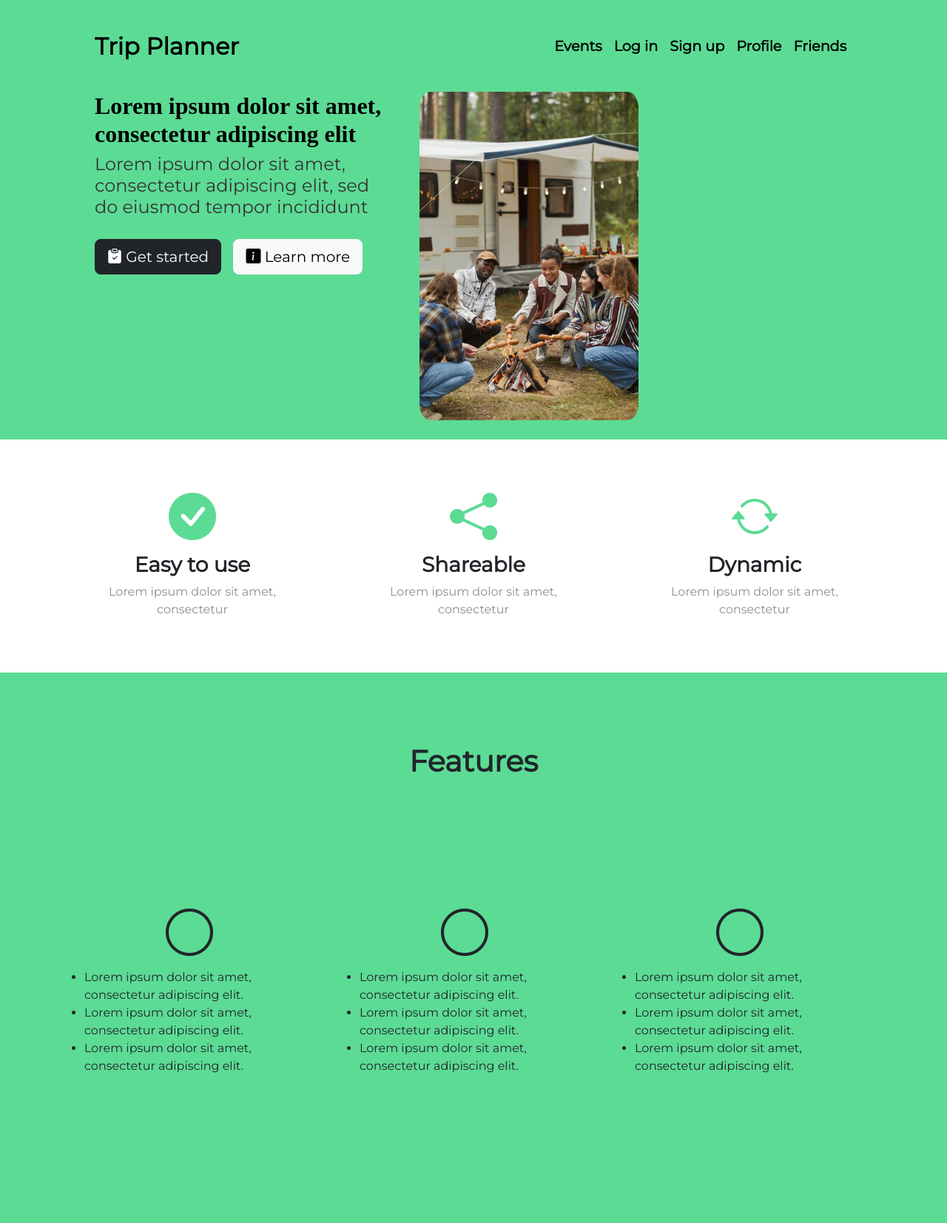
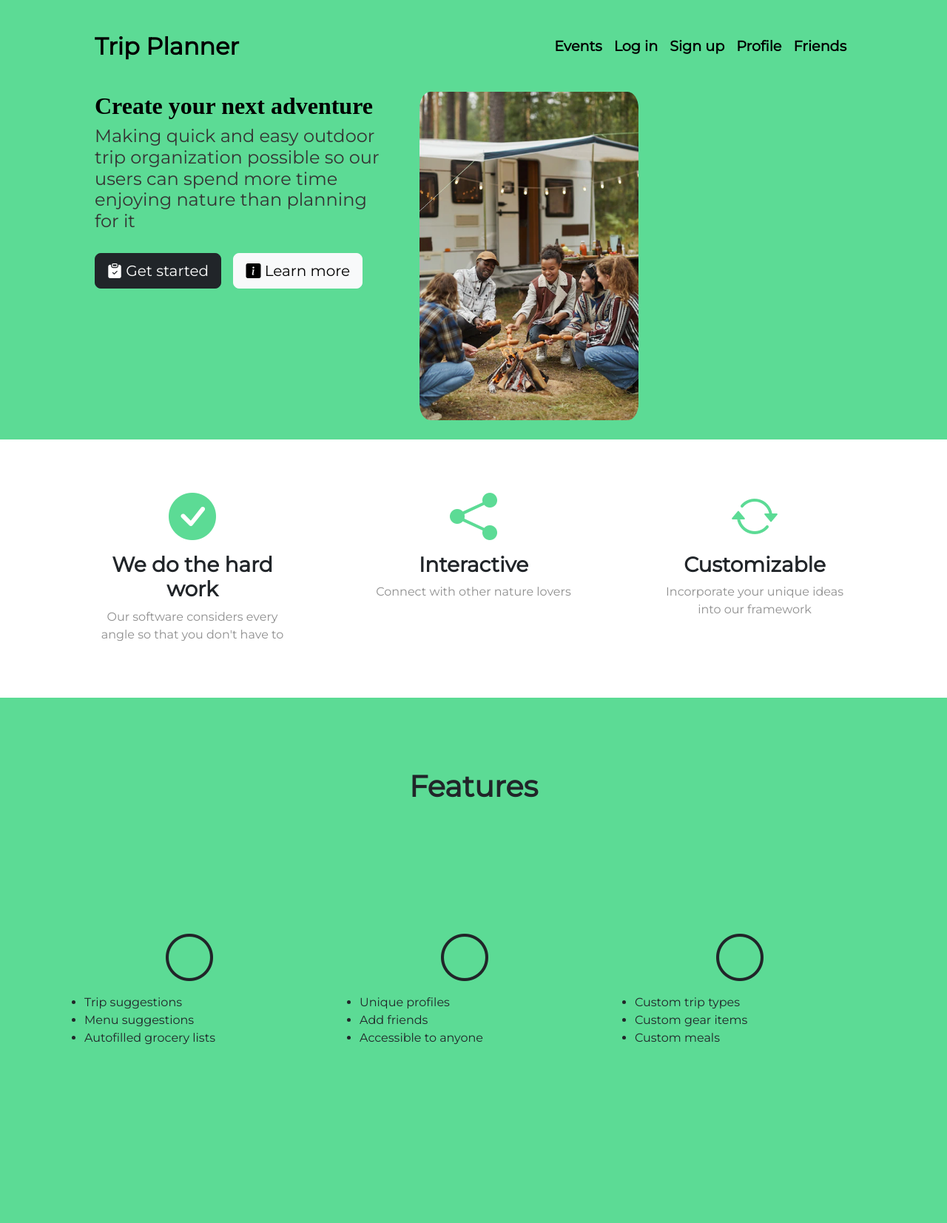
Before and after one commit to jrichcodes/Website-Project-Code, a Flask app: page / in a window 1280 px wide. Shown: the whole page at 74% size. After the commit the page ends 1412 px from the top, so only its background shows below. Run offline with Flask 2, Linux system fonts and the light colour scheme; some libraries are stand-ins or nearby versions.

Commit message:
adding stuff to home page issue #79

```diff
--- a/project_template/website/templates/home.html
+++ b/project_template/website/templates/home.html
@@ -52,8 +52,8 @@
 
                 <div class="row w-100" id="title_content">
                     <div class="col-md-5">
-                        <h1 id="title_introduction">Lorem ipsum dolor sit amet, consectetur adipiscing elit</h1>
-                        <h3 id="title_details">Lorem ipsum dolor sit amet, consectetur adipiscing elit, sed do eiusmod tempor incididunt</h1>
+                        <h1 id="title_introduction">Create your next adventure</h1>
+                        <h3 id="title_details">Making quick and easy outdoor trip organization possible so our users can spend more time enjoying nature than planning for it</h1>
                         <a href="sign-up" class="btn btn-dark btn-lg title_button" role="button" aria-pressed="true"><i class="bi bi-clipboard-check-fill"></i> Get started</a>
                         <a href="#feature_section" type="button" class="btn btn-light btn-lg title_button"><i class="bi bi-info-square-fill"></i> Learn more</a>
                     </div>
@@ -79,18 +79,18 @@
                 <div class="row">
                     <div class="col-lg-4 quality">
                         <i class="bi bi-check-circle-fill quality_icon"></i>
-                        <h3 style="font-weight: bold;">Easy to use</h3>
-                        <p style="color: #8f8f8f;">Lorem ipsum dolor sit amet, consectetur</p>
+                        <h3 style="font-weight: bold;">We do the hard work</h3>
+                        <p style="color: #8f8f8f;">Our software considers every angle so that you don't have to</p>
                     </div>
                     <div class="col-lg-4 quality">
                         <i class="bi bi-share-fill quality_icon"></i>
-                        <h3 style="font-weight: bold;">Shareable</h3>
-                        <p style="color: #8f8f8f;">Lorem ipsum dolor sit amet, consectetur</p>
+                        <h3 style="font-weight: bold;">Interactive</h3>
+                        <p style="color: #8f8f8f;">Connect with other nature lovers</p>
                     </div>
                     <div class="col-lg-4 quality">
                         <i class="quality_icon bi bi-arrow-repeat "></i>
-                        <h3 style="font-weight: bold;">Dynamic</h3>
-                        <p style="color: #8f8f8f;">Lorem ipsum dolor sit amet, consectetur</p>
+                        <h3 style="font-weight: bold;">Customizable</h3>
+                        <p style="color: #8f8f8f;">Incorporate your unique ideas into our framework</p>
                     </div>
                 </div>
             </div>
@@ -106,9 +106,9 @@
                         </div>
                         <div class="feature_content">
                             <ul class="">
-                                <li>Lorem ipsum dolor sit amet, consectetur adipiscing elit.</li>
-                                <li>Lorem ipsum dolor sit amet, consectetur adipiscing elit.</li>
-                                <li>Lorem ipsum dolor sit amet, consectetur adipiscing elit.</li>
+                                <li>Trip suggestions</li>
+                                <li>Menu suggestions</li>
+                                <li>Autofilled grocery lists</li>
                             </ul>
                         </div>
                     </div>
@@ -118,9 +118,9 @@
                         </div>
                         <div class="feature_content">
                             <ul class="">
-                                <li>Lorem ipsum dolor sit amet, consectetur adipiscing elit.</li>
-                                <li>Lorem ipsum dolor sit amet, consectetur adipiscing elit.</li>
-                                <li>Lorem ipsum dolor sit amet, consectetur adipiscing elit.</li>
+                                <li>Unique profiles</li>
+                                <li>Add friends</li>
+                                <li>Accessible to anyone</li>
                             </ul>
                         </div>
                     </div>
@@ -130,9 +130,9 @@
                         </div>
                         <div class="feature_content">
                             <ul class="">
-                                <li>Lorem ipsum dolor sit amet, consectetur adipiscing elit.</li>
-                                <li>Lorem ipsum dolor sit amet, consectetur adipiscing elit.</li>
-                                <li>Lorem ipsum dolor sit amet, consectetur adipiscing elit.</li>
+                                <li>Custom trip types</li>
+                                <li>Custom gear items</li>
+                                <li>Custom meals</li>
                             </ul>
                         </div>
                     </div>
```
